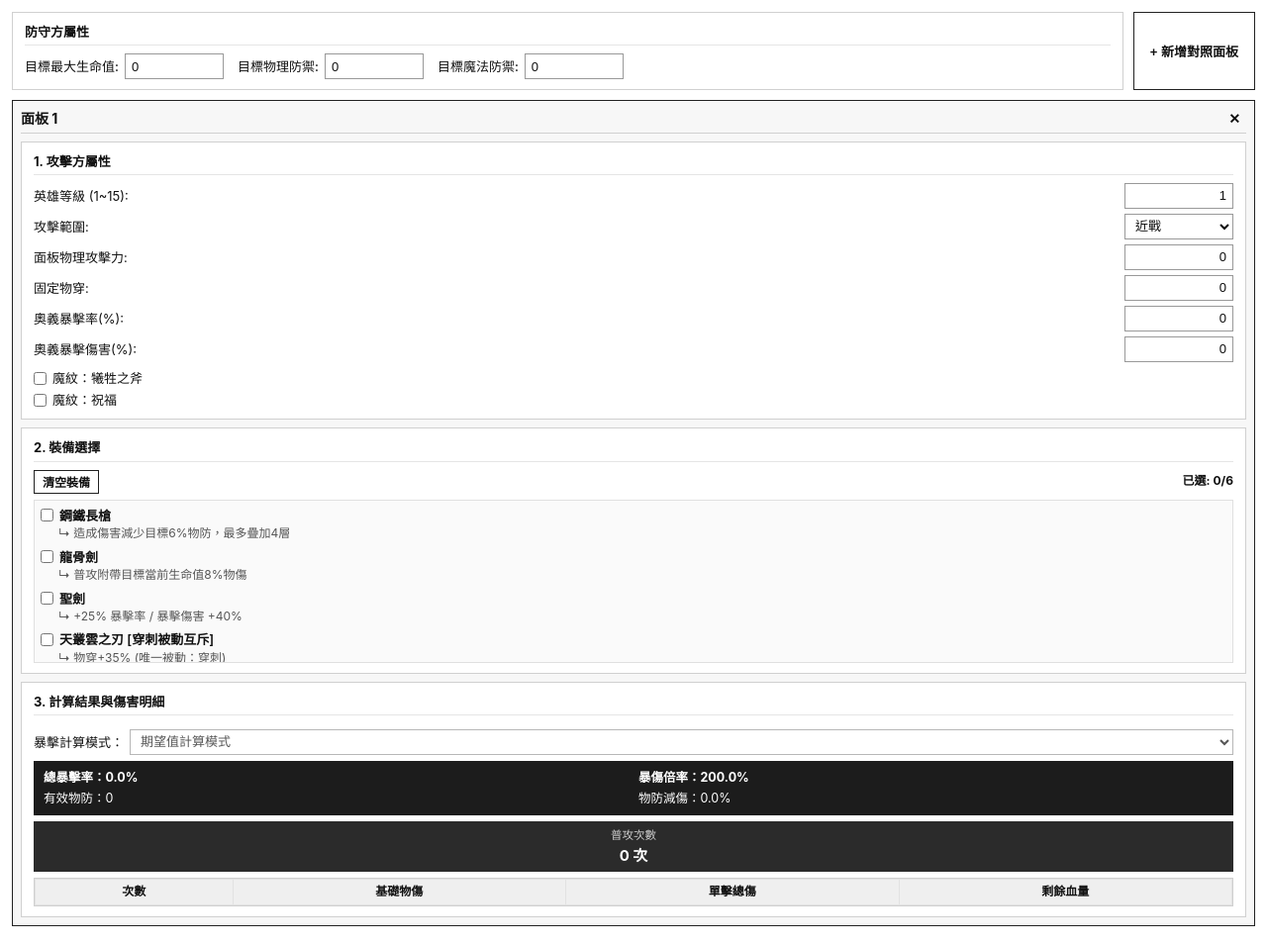
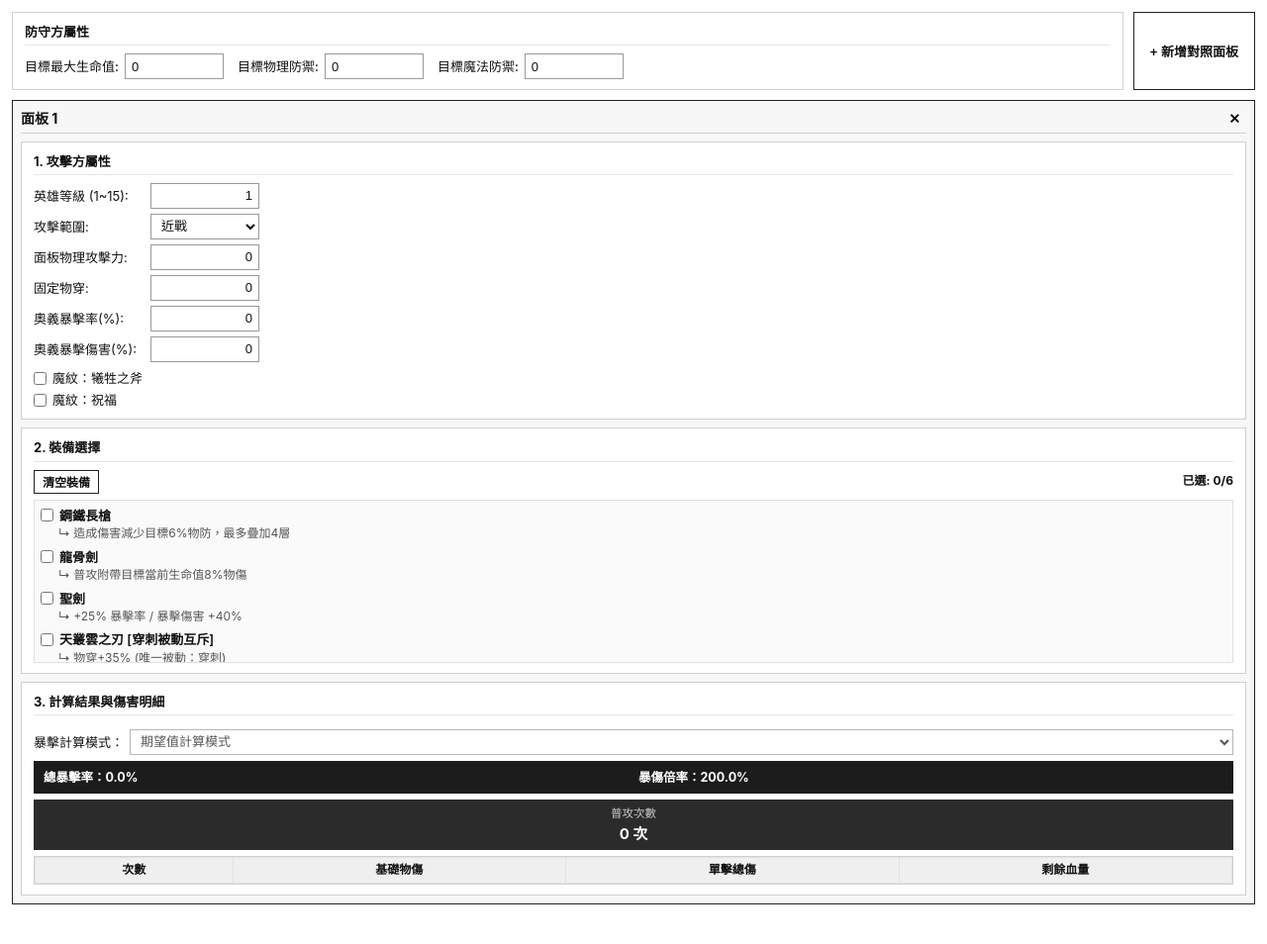
Before and after one commit to XXXHANKXXX/aov-damage-calculator, a plain HTML site: page index.html in a window 1280 px wide. Shown: the whole page at 99% size. After the commit the page ends 932 px from the top, so only its background shows below. Drawn offline with Linux system fonts and the light colour scheme.

Commit message:
Update index.html

```diff
--- a/index.html
+++ b/index.html
@@ -197,8 +197,8 @@
   /* 1. 攻擊方屬性 */
   .attr-grid {
     display: grid;
-    grid-template-columns: 1fr 110px;
-    gap: 5px 8px;
+    grid-template-columns: max-content 110px;
+    gap: 5px 14px;
     align-items: center;
   }
 
@@ -603,8 +603,6 @@ function addPanel() {
       <div class="stats-box">
         <div class="stats-highlight lbl-crit-rate">總暴擊率：0.0%</div>
         <div class="stats-highlight lbl-crit-dmg">暴傷倍率：200.0%</div>
-        <div class="lbl-eff-armor">有效物防：0</div>
-        <div class="lbl-armor-red">物防減傷：0.0%</div>
       </div>
 
       <div class="summary-row">
@@ -927,13 +925,8 @@ function calculatePanel(pData) {
     return Math.max(0.0, afterFlat * (1.0 - piercePercent / 100.0));
   }
 
-  const initialEffArmor = calcEffectiveArmor(targetArmor);
-  const initialArmorRed = initialEffArmor > 0 ? (initialEffArmor / (initialEffArmor + 600.0)) : 0.0;
-
   el.querySelector('.lbl-crit-rate').textContent = `總暴擊率：${totalCritRate.toFixed(1)}%`;
   el.querySelector('.lbl-crit-dmg').textContent = `暴傷倍率：${totalCritDmgPercent.toFixed(1)}%`;
-  el.querySelector('.lbl-eff-armor').textContent = `有效物防：${Math.round(initialEffArmor)}`;
-  el.querySelector('.lbl-armor-red').textContent = `物防減傷：${(initialArmorRed * 100).toFixed(1)}%`;
 
   const inpMode = el.querySelector('.inp-mode');
   const cardMin = el.querySelector('.card-min');
```
